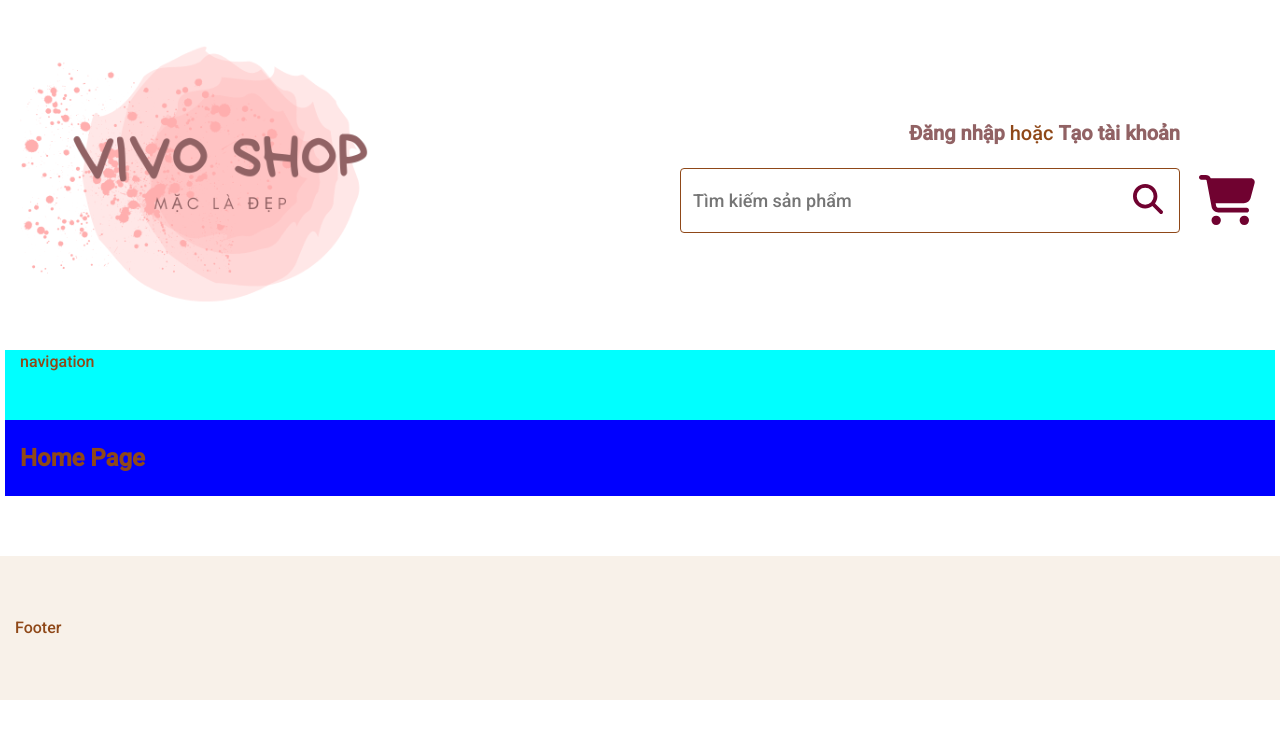
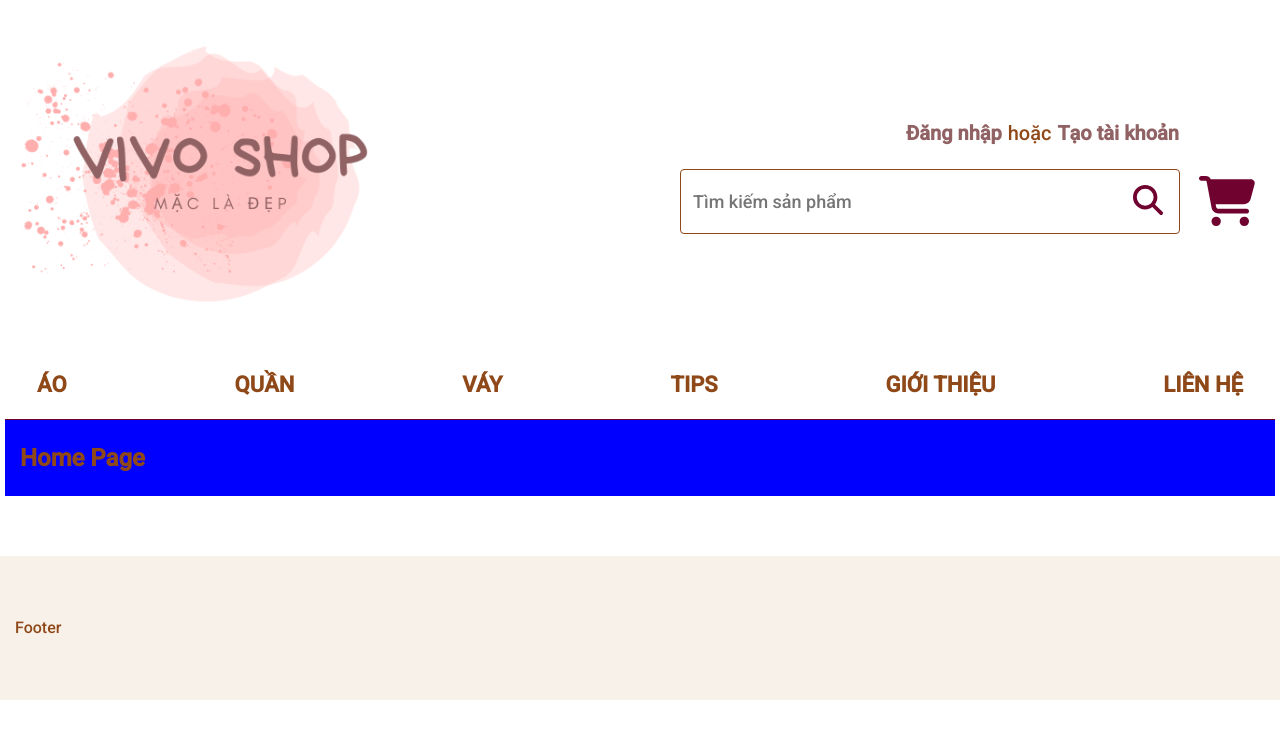
Before and after one commit to river248/vivo-shop-riverdev-web, a React (Create React App) app: page / in a window 1280 px wide. Shown: the top 738 px of the page. Built offline with nearby package versions, Linux system fonts and the light colour scheme.

Commit message:
Build Navigation UI.

```diff
--- a/package.json
+++ b/package.json
@@ -11,6 +11,7 @@
         "@testing-library/jest-dom": "^5.16.4",
         "@testing-library/react": "^13.2.0",
         "@testing-library/user-event": "^13.5.0",
+        "@tippyjs/react": "^4.2.6",
         "classnames": "^2.3.1",
         "normalize.css": "^8.0.1",
         "react": "^18.1.0",
--- a/src/components/Button/Button.module.scss
+++ b/src/components/Button/Button.module.scss
@@ -8,6 +8,8 @@
     user-select: none;
     font-size: 2rem;
     color: var(--primary);
+    border: 1px solid transparent;
+    background-color: transparent;
 
     + .wrapper {
         margin-left: 8px;
@@ -16,6 +18,10 @@
     &.disabled {
         pointer-events: none;
         opacity: 0.5;
+    }
+
+    &:hover {
+        color: var(--darkbrown);
     }
 }
 
@@ -26,7 +32,6 @@
 
 //Button type
 .primary {
-    border: 1px solid transparent;
     color: var(--primary);
     cursor: pointer;
 }
@@ -36,7 +41,15 @@
     border-color: currentColor;
 }
 
+.text {
+    outline: none;
+}
+
 //Button size
 .small {
     padding: 4px 16px;
 }
+
+.large {
+    width: 100%;
+}
--- a/src/components/Button/index.js
+++ b/src/components/Button/index.js
@@ -12,6 +12,7 @@ function Button({
     primary = false,
     outline = false,
     text = false,
+    size = 'medium',
     disabled = false,
     children,
     className,
@@ -47,6 +48,7 @@ function Button({
         primary,
         outline,
         text,
+        [size]: size,
         disabled,
     })
     return (
--- a/src/components/GlobalStyles/GlobalStyles.scss
+++ b/src/components/GlobalStyles/GlobalStyles.scss
@@ -7,6 +7,8 @@
     --secondary: #f8f1e9;
     --brown: #8f4818;
     --darkbrown: #700230;
+    --darkwhite: #fdf9f9;
+    --lightpink: #ffe7e7;
 
     //Default layout
     --default-layout-max-width: 1270px;
@@ -15,6 +17,7 @@
 
 * {
     box-sizing: border-box;
+    font-family: 'Roboto', sans-serif;
     padding: 0;
     margin: 0;
 }
@@ -24,7 +27,6 @@ html {
 }
 
 body {
-    font-family: 'Roboto', sans-serif;
     font-size: 1.6rem;
     line-height: 1.5;
     text-rendering: optimizeSpeed;
--- a/src/components/Layouts/DefaultLayout/Navigation/Navigation.module.scss
+++ b/src/components/Layouts/DefaultLayout/Navigation/Navigation.module.scss
@@ -3,5 +3,51 @@
     height: 70px;
     max-width: var(--default-layout-max-width);
     padding: 0 var(--default-layout-padding);
-    background-color: aqua;
+    border-bottom: 1px solid var(--darkbrown);
+
+    ul {
+        display: flex;
+        height: 100%;
+        list-style-type: none;
+        margin: 0;
+        padding: 0;
+        justify-content: space-between;
+        align-items: center;
+
+        .custom-btn {
+            font-weight: bold;
+            font-size: 2.2rem;
+            line-height: 2.2rem;
+            line-height: 2.5rem;
+            color: var(--brown);
+        }
+    }
 }
+
+.dropdown-menu {
+    display: flex;
+    flex-direction: column;
+    min-width: 224px;
+    max-width: 320px;
+    // background-color: rgb(81, 119, 119);
+    border-radius: 4px;
+    margin-top: -10px;
+
+    .menu-item {
+        padding: 5px 0;
+
+        &:not(:last-child) {
+            border-bottom: 1px solid var(--darkbrown);
+        }
+        &:hover {
+            background-color: var(--lightpink);
+        }
+    }
+
+    .custom-dropdown-btn {
+        margin-left: 0;
+        font-weight: 300;
+        cursor: pointer;
+        justify-content: flex-start;
+    }
+}
--- a/src/components/Layouts/DefaultLayout/Navigation/index.js
+++ b/src/components/Layouts/DefaultLayout/Navigation/index.js
@@ -1,12 +1,107 @@
 import React from 'react'
 import classNames from 'classnames/bind'
+import Tippy from '@tippyjs/react/headless'
 
 import styles from './Navigation.module.scss'
+import Button from '~/components/Button'
+import { Wrapper as PropperWrapper } from '~/components/Popper'
 
 const cx = classNames.bind(styles)
 
 function Navigation() {
-    return <nav className={cx('wrapper')}>navigation</nav>
+    const navItems = [
+        {
+            name: 'ÁO',
+            categories: [
+                { id: 'somi', name: 'Sơ mi' },
+                { id: 'aokieu', name: 'Áo kiểu' },
+                { id: 'thun', name: 'Áo thun' },
+            ],
+        },
+        {
+            name: 'QUẦN',
+            categories: [
+                { id: 'somi', name: 'Quần jean' },
+                { id: 'quankieu', name: 'Quần kiểu' },
+            ],
+        },
+        {
+            name: 'VÁY',
+            categories: [
+                { id: 'chanvay', name: 'Chân váy' },
+                { id: 'dam', name: 'Đầm' },
+            ],
+        },
+        {
+            name: 'TIPS',
+            categories: [
+                { id: 'tip1', name: 'Đi học mặc gì?', path: '/tip/1' },
+                { id: 'tip2', name: 'Công sở mặc gì?', path: '/tip/2' },
+                { id: 'tip3', name: 'Tips phối màu đỉnh', path: '/tip/3' },
+            ],
+        },
+        { name: 'GIỚI THIỆU', path: '/introduce' },
+        { name: 'LIÊN HỆ', path: '/contact' },
+    ]
+
+    return (
+        <nav className={cx('wrapper')}>
+            <ul>
+                {navItems.map((navItem, index) => {
+                    if (navItem.path) {
+                        return (
+                            <li key={index}>
+                                <Button className={cx('custom-btn')} to={navItem.path}>
+                                    {navItem.name}
+                                </Button>
+                            </li>
+                        )
+                    }
+                    return (
+                        <Tippy
+                            key={index}
+                            placement="bottom-start"
+                            interactive
+                            render={(attrs) => (
+                                <div className={cx('dropdown-menu')} tabIndex="-1" {...attrs}>
+                                    <PropperWrapper>
+                                        {navItem.categories.map((category) => {
+                                            if (category.path) {
+                                                return (
+                                                    <div key={category.id} className={cx('menu-item')}>
+                                                        <Button
+                                                            size="large"
+                                                            className={cx('custom-dropdown-btn')}
+                                                            to={category.path}
+                                                        >
+                                                            {category.name}
+                                                        </Button>
+                                                    </div>
+                                                )
+                                            }
+                                            return (
+                                                <div key={category.id} className={cx('menu-item')}>
+                                                    <Button size="large" className={cx('custom-dropdown-btn')}>
+                                                        {category.name}
+                                                    </Button>
+                                                </div>
+                                            )
+                                        })}
+                                    </PropperWrapper>
+                                </div>
+                            )}
+                        >
+                            <li>
+                                <Button className={cx('custom-btn')} text>
+                                    {navItem.name}
+                                </Button>
+                            </li>
+                        </Tippy>
+                    )
+                })}
+            </ul>
+        </nav>
+    )
 }
 
 export default Navigation
--- /dev/null
+++ b/src/components/Popper/Propper.module.scss
@@ -0,0 +1,7 @@
+.wrapper {
+    width: 100%;
+    background-color: var(--darkwhite);
+    border-radius: 4px;
+    box-shadow: 0px 2px 12px rgb(0 0 0/12%);
+    overflow: hidden;
+}
--- /dev/null
+++ b/src/components/Popper/Wrapper.js
@@ -0,0 +1,12 @@
+import React from 'react'
+import classNames from 'classnames/bind'
+
+import styles from './Propper.module.scss'
+
+const cx = classNames.bind(styles)
+
+function Wrapper({ children }) {
+    return <div className={cx('wrapper')}>{children}</div>
+}
+
+export default Wrapper
--- /dev/null
+++ b/src/components/Popper/index.js
@@ -0,0 +1 @@
+export { default as Wrapper } from './Wrapper'
```
Also changed, not shown: 1 other file (tests, documents, lock files or other folders).
